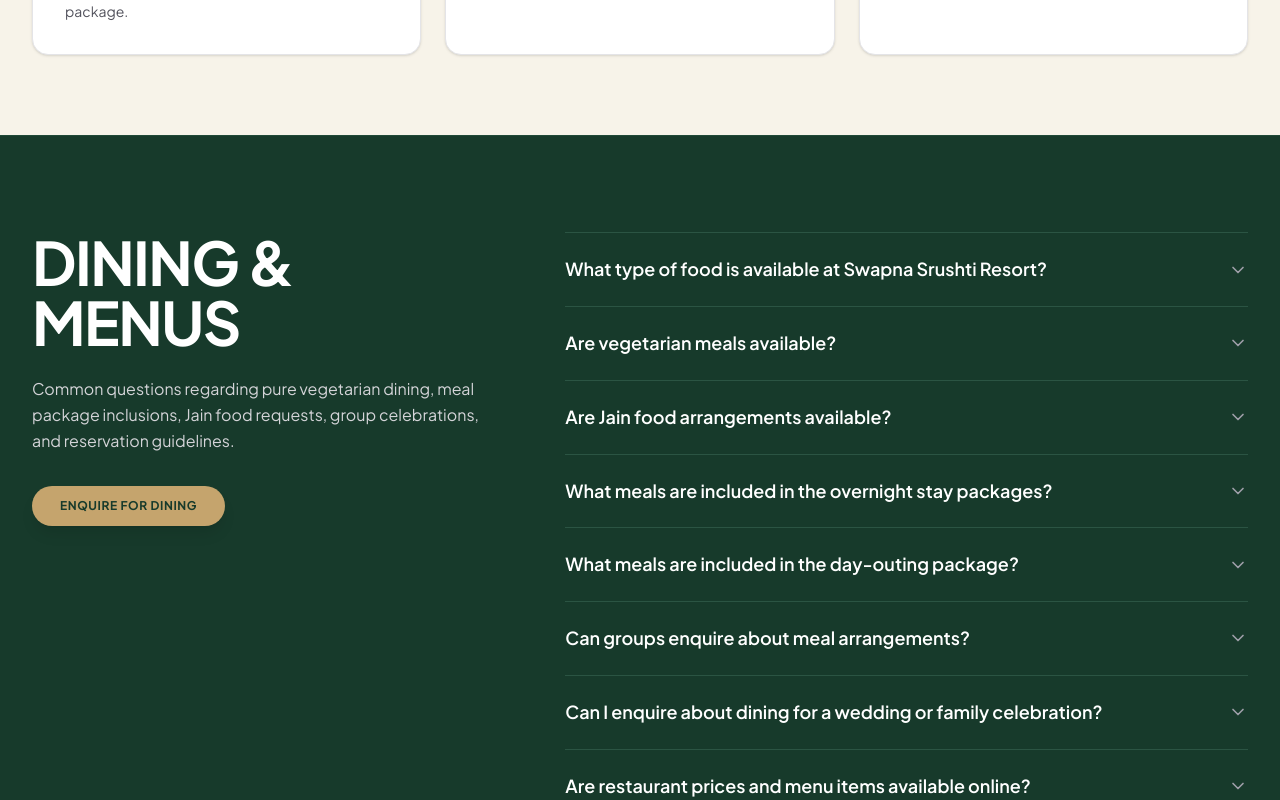
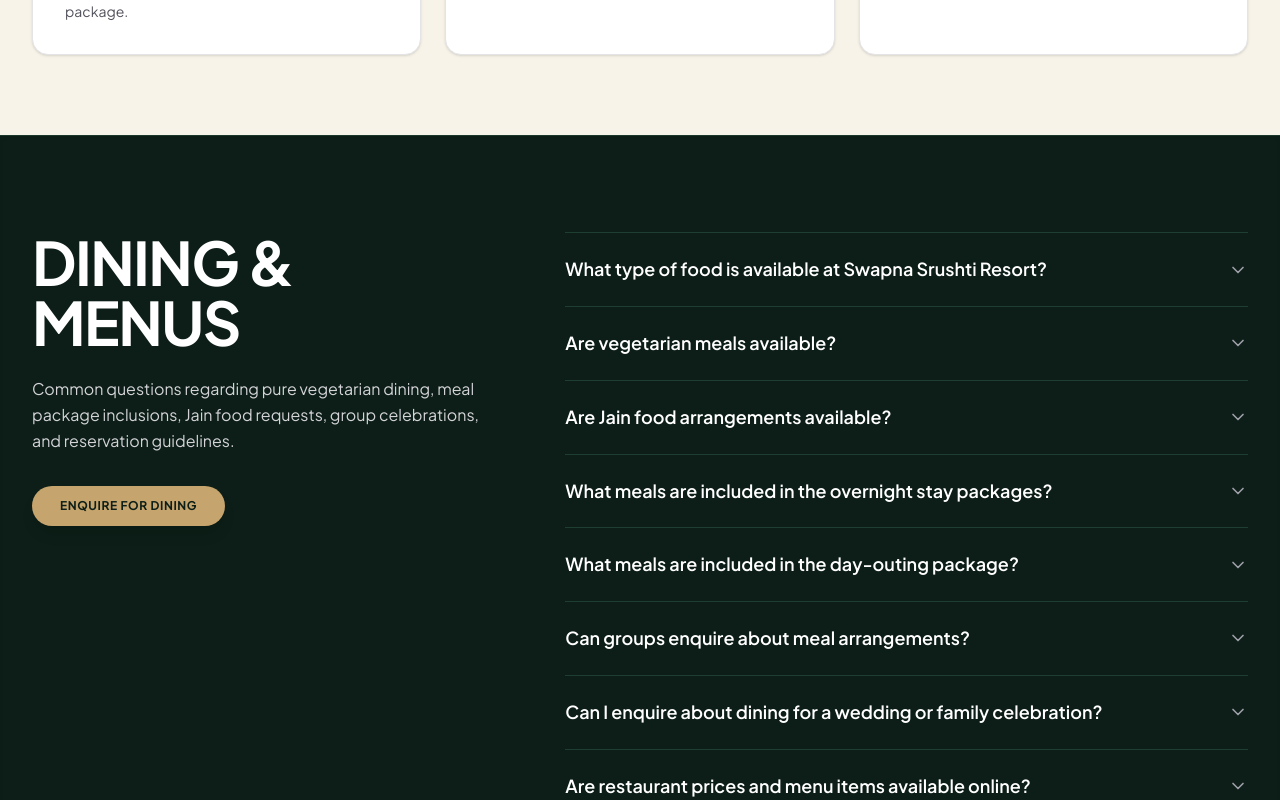
Before and after one commit to krina-jani/swapna-shrusti, a Next.js app: page /restaurant in a window 1280 px wide. Shown: the part 6460-7260 px from the top of the page. Built offline with nearby package versions, Linux system fonts and the light colour scheme.

Commit message:
style: distinguish FAQ background color with deep evergreen tone

```diff
--- a/src/components/common/FAQSection.tsx
+++ b/src/components/common/FAQSection.tsx
@@ -31,7 +31,7 @@
   };
 
   return (
-    <section className="bg-[#173A2B] text-white py-20 sm:py-24 border-t border-[#204938]">
+    <section className="bg-[#0C1E17] text-white py-20 sm:py-24 border-t border-[#1B362A] shadow-inner">
       <div className="max-w-7xl mx-auto px-4 sm:px-6 lg:px-8">
         <div className="grid grid-cols-1 lg:grid-cols-12 gap-12 lg:gap-16 items-start">
 
@@ -47,7 +47,7 @@
               <div className="pt-2">
                 <Link
                   href={ctaLink}
-                  className="inline-block px-7 py-3 rounded-full bg-[#C5A46D] hover:bg-[#b8955c] active:scale-[0.98] text-[#173A2B] font-bold text-xs uppercase tracking-wider shadow-lg transition-all"
+                  className="inline-block px-7 py-3 rounded-full bg-[#C5A46D] hover:bg-[#b8955c] active:scale-[0.98] text-[#0C1E17] font-bold text-xs uppercase tracking-wider shadow-lg transition-all"
                 >
                   {ctaText}
                 </Link>
@@ -56,7 +56,7 @@
           </div>
 
           {/* Right Column: Accordion list with clean border dividers */}
-          <div className="lg:col-span-7 divide-y divide-[#2B5443] border-t border-b border-[#2B5443]">
+          <div className="lg:col-span-7 divide-y divide-[#1D3E30] border-t border-b border-[#1D3E30]">
             {items.map((item, idx) => {
               const isOpen = openIdx === idx;
               const contentId = `faq-answer-${idx}`;
```
